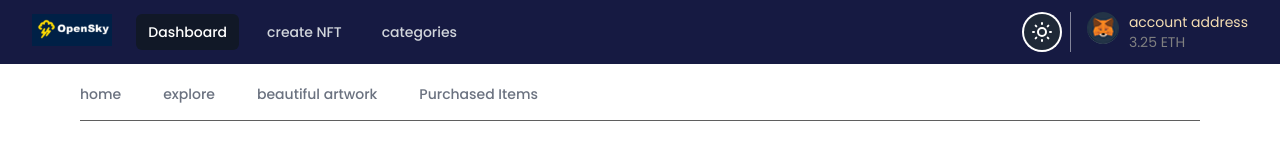
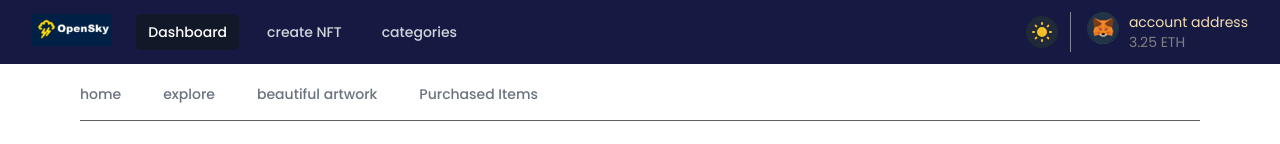
Before and after one commit to OsamaAbdellateef/NFT-Market, a Next.js app: page /purchasedItems in a window 1280 px wide. Both pictures are taken after a click on the button "View notifications". Shown: the top 144 px of the page. Built offline with nearby package versions, Linux system fonts and the light colour scheme.

Commit message:
working on  the theme and the navbar

```diff
--- a/components/Popup.js
+++ b/components/Popup.js
@@ -28,17 +28,17 @@ const Popup = () => {
               icon={faClose}
             />
           </div>
-          <div className="relative z-0 mb-6 w-full group">
+          <div class="relative z-0 mb-6 w-full group">
             <input
               type="text"
               name="floating_text"
-              className="block py-2.5 px-0 w-full text-sm text-gray-900 bg-transparent border-0 border-b-2 border-gray-300 appearance-none dark:text-white dark:border-gray-600 dark:focus:border-blue-500 focus:outline-none focus:ring-0 focus:border-blue-600 peer"
+              class="block py-2.5 px-0 w-full text-sm text-gray-900 bg-transparent border-0 border-b-2 border-gray-300 appearance-none dark:text-white dark:border-gray-600 dark:focus:border-blue-500 focus:outline-none focus:ring-0 focus:border-blue-600 peer"
               placeholder=" "
               required=""
             />
             <label
-              htmlFor="floating_text"
-              className="absolute text-sm text-gray-900 dark:text-gray-400 duration-300 transform -translate-y-6 scale-75 top-3 -z-10 origin-[0] peer-focus:left-0 peer-focus:text-blue-600 peer-focus:dark:text-blue-500 peer-placeholder-shown:scale-100 peer-placeholder-shown:translate-y-0 peer-focus:scale-75 peer-focus:-translate-y-6"
+              for="floating_text"
+              class="absolute text-sm text-gray-900 dark:text-gray-400 duration-300 transform -translate-y-6 scale-75 top-3 -z-10 origin-[0] peer-focus:left-0 peer-focus:text-blue-600 peer-focus:dark:text-blue-500 peer-placeholder-shown:scale-100 peer-placeholder-shown:translate-y-0 peer-focus:scale-75 peer-focus:-translate-y-6"
             >
               Email address
             </label>
@@ -61,7 +61,7 @@ const Popup = () => {
               setShowModel(!showModel);
             }}
             type="submit"
-            className="text-white bg-blue-700 hover:bg-blue-800 focus:ring-4 focus:ring-blue-300 font-medium rounded-lg text-sm w-full sm:w-auto px-5 py-2.5 text-center dark:bg-blue-600 dark:hover:bg-blue-700 dark:focus:ring-blue-800 button-primary button-primary-hover font-normal"
+            class="text-white bg-blue-700 hover:bg-blue-800 focus:ring-4 focus:ring-blue-300 font-medium rounded-lg text-sm w-full sm:w-auto px-5 py-2.5 text-center dark:bg-blue-600 dark:hover:bg-blue-700 dark:focus:ring-blue-800 button-primary button-primary-hover font-normal"
           >
             Resell
           </button>
--- a/components/ThemeToggler.js
+++ b/components/ThemeToggler.js
@@ -29,13 +29,24 @@ const ThemeToggler = () => {
   return (
     <button
       type="button"
-      className="bg-gray-800 p-1 rounded-full text-gray-400 hover:text-white focus:outline-none focus:ring-2 focus:ring-offset-2 focus:ring-offset-gray-800 focus:ring-white"
+      className="bg-gray-800 p-1 rounded-full text-gray-400 "
       onClick={() => {
         toggleTheme();
       }}
     >
       <span className="sr-only">View notifications</span>
-      <SunIcon className="h-6 w-6" aria-hidden="true" />
+      {dark ? (
+        <SunIcon
+          stroke="#fbbf24
+"
+          fill="#fbbf24
+"
+          className="h-6 w-6"
+          aria-hidden="true"
+        />
+      ) : (
+        <MoonIcon className="h-6 w-6" aria-hidden="true" fill="white" />
+      )}
     </button>
   );
 };
--- a/styles/globals.css
+++ b/styles/globals.css
@@ -264,6 +264,7 @@ body {
   background-color: var(--color-primary);
   border-radius: 20px;
   padding: 1rem;
+  box-shadow: 0 0 4px 2px #0000005e;
 }
 
 .nft-details {
@@ -465,10 +466,9 @@ body {
 }
 
 /*Popup*/
-/*
+
 .overlay {
   position: fixed;
-  width: 100vw;
   height: 100%;
   background-color: rgba(0, 0, 0, 0.863);
   top: 0;
@@ -507,7 +507,7 @@ body {
   cursor: pointer;
   transition: var(--tran-md);
 }
-*/
+
 /*media queries */
 
 @media only screen and (max-width: 767px) {
```
